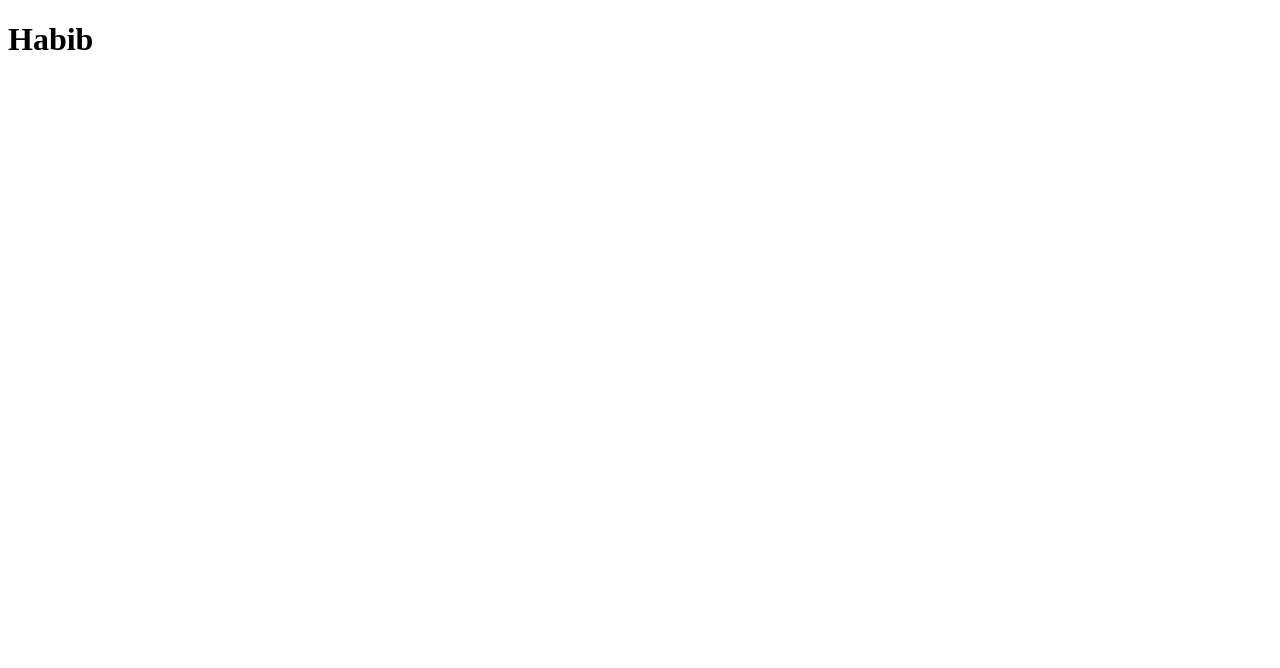
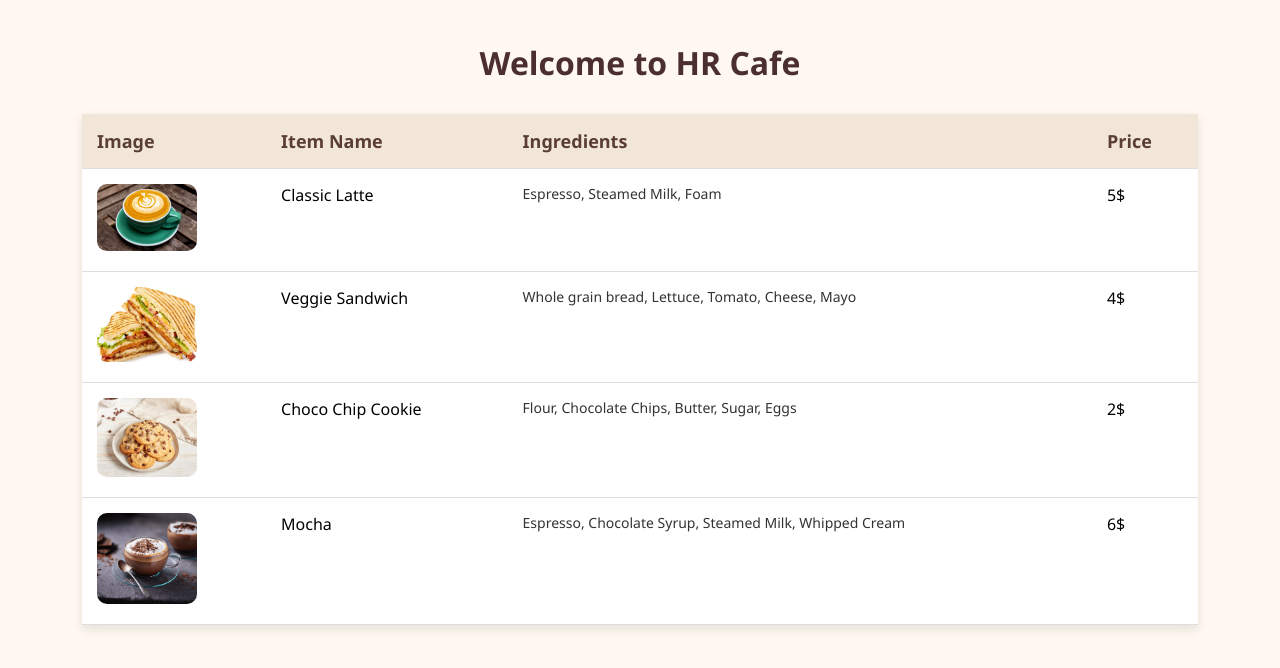
Before and after one commit to hr-habib-00/Web-Engineering, a plain HTML site: page Assignment1.html in a window 1280 px wide. Drawn offline with Linux system fonts and the light colour scheme.

Commit message:
Cafe Menu

```diff
--- a/Assignment1.html
+++ b/Assignment1.html
@@ -1,11 +1,100 @@
 <!DOCTYPE html>
 <html lang="en">
 <head>
-    <meta charset="UTF-8">
-    <meta name="viewport" content="width=device-width, initial-scale=1.0">
-    <title>Document</title>
+  <meta charset="UTF-8">
+  <title>HR Cafe Menu</title>
+  <style>
+    body {
+      font-family: 'Segoe UI', sans-serif;
+      background-color: #fff8f0;
+      margin: 0;
+      padding: 20px;
+    }
+
+    h1 {
+      text-align: center;
+      color: #4b2e2e;
+      margin-bottom: 30px;
+    }
+
+    table {
+      width: 90%;
+      margin: 0 auto;
+      border-collapse: collapse;
+      background-color: #fff;
+      box-shadow: 0 4px 10px rgba(0,0,0,0.1);
+    }
+
+    th, td {
+      padding: 15px;
+      text-align: left;
+      border-bottom: 1px solid #ddd;
+      vertical-align: top;
+    }
+
+    th {
+      background-color: #f2e6d9;
+      color: #5a3e36;
+      font-size: 18px;
+    }
+
+    img {
+      width: 100px;
+      height: auto;
+      border-radius: 10px;
+    }
+
+    .ingredients {
+      color: #333;
+      font-size: 14px;
+    }
+
+    @media screen and (max-width: 768px) {
+      table, th, td {
+        font-size: 14px;
+      }
+      img {
+        width: 80px;
+      }
+    }
+  </style>
 </head>
 <body>
-    <h1>Habib</h1>
+
+  <h1>Welcome to HR Cafe</h1>
+
+  <table>
+    <tr>
+      <th>Image</th>
+      <th>Item Name</th>
+      <th>Ingredients</th>
+      <th>Price</th>
+    </tr>
+    <tr>
+      <td><img src="latte.jpg" alt="Latte"></td>
+      <td>Classic Latte</td>
+      <td class="ingredients">Espresso, Steamed Milk, Foam</td>
+      <td>5$</td>
+    </tr>
+    <tr>
+      <td><img src="sandwitch.webp" alt="Sandwich"></td>
+      <td>Veggie Sandwich</td>
+      <td class="ingredients">Whole grain bread, Lettuce, Tomato, Cheese, Mayo</td>
+      <td>4$</td>
+    </tr>
+    <tr>
+      <td><img src="cookie.jpg" alt="Cookie"></td>
+      <td>Choco Chip Cookie</td>
+      <td class="ingredients">Flour, Chocolate Chips, Butter, Sugar, Eggs</td>
+      <td>2$</td>
+    </tr>
+    <tr>
+      <td><img src="Mocha.png" alt="Mocha"></td>
+      <td>Mocha</td>
+      <td class="ingredients">Espresso, Chocolate Syrup, Steamed Milk, Whipped Cream</td>
+      <td>6$</td>
+    </tr>
+  </table>
+
 </body>
 </html>
```
Also changed, not shown: Mocha.png (added), cookie.jpg (added), latte.jpg (added), sandwitch.webp (added).
